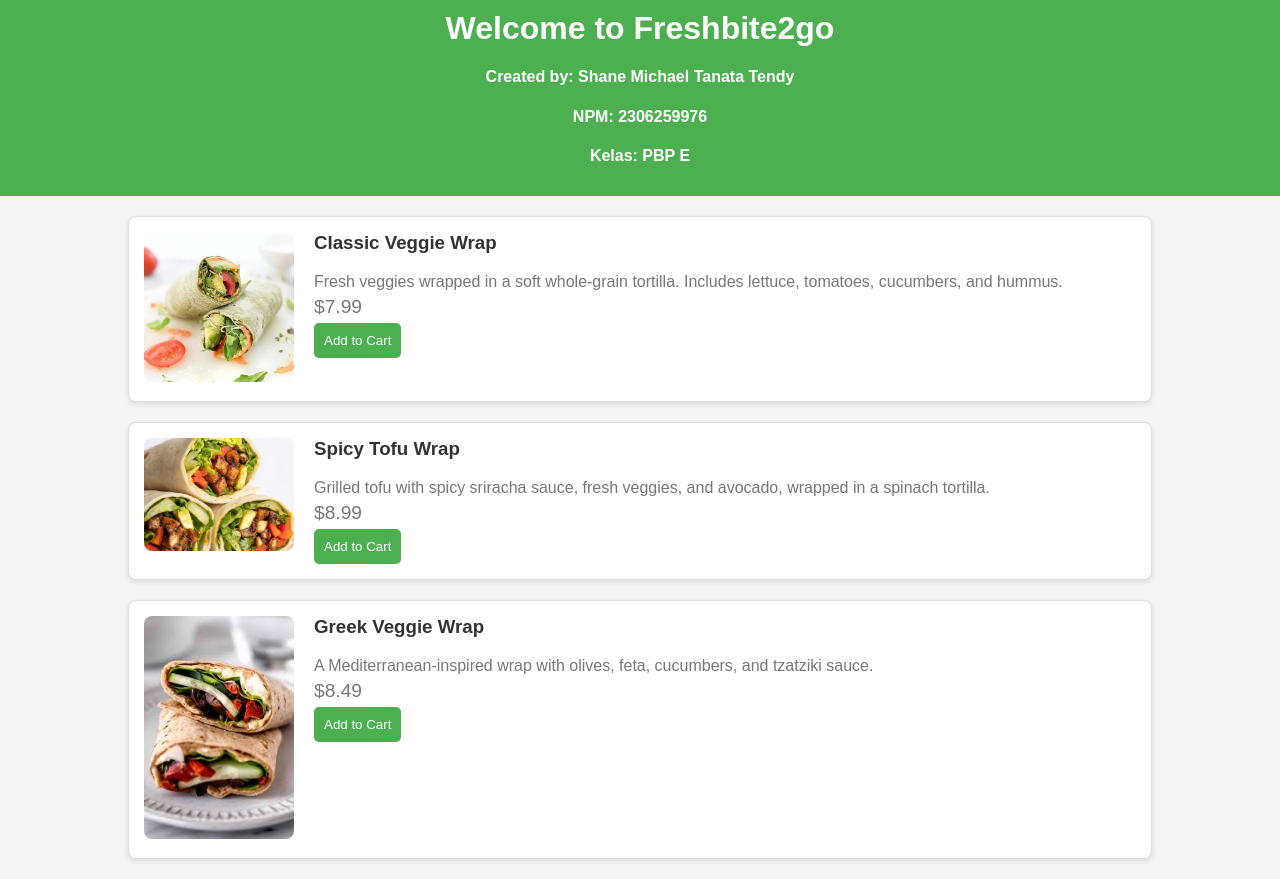
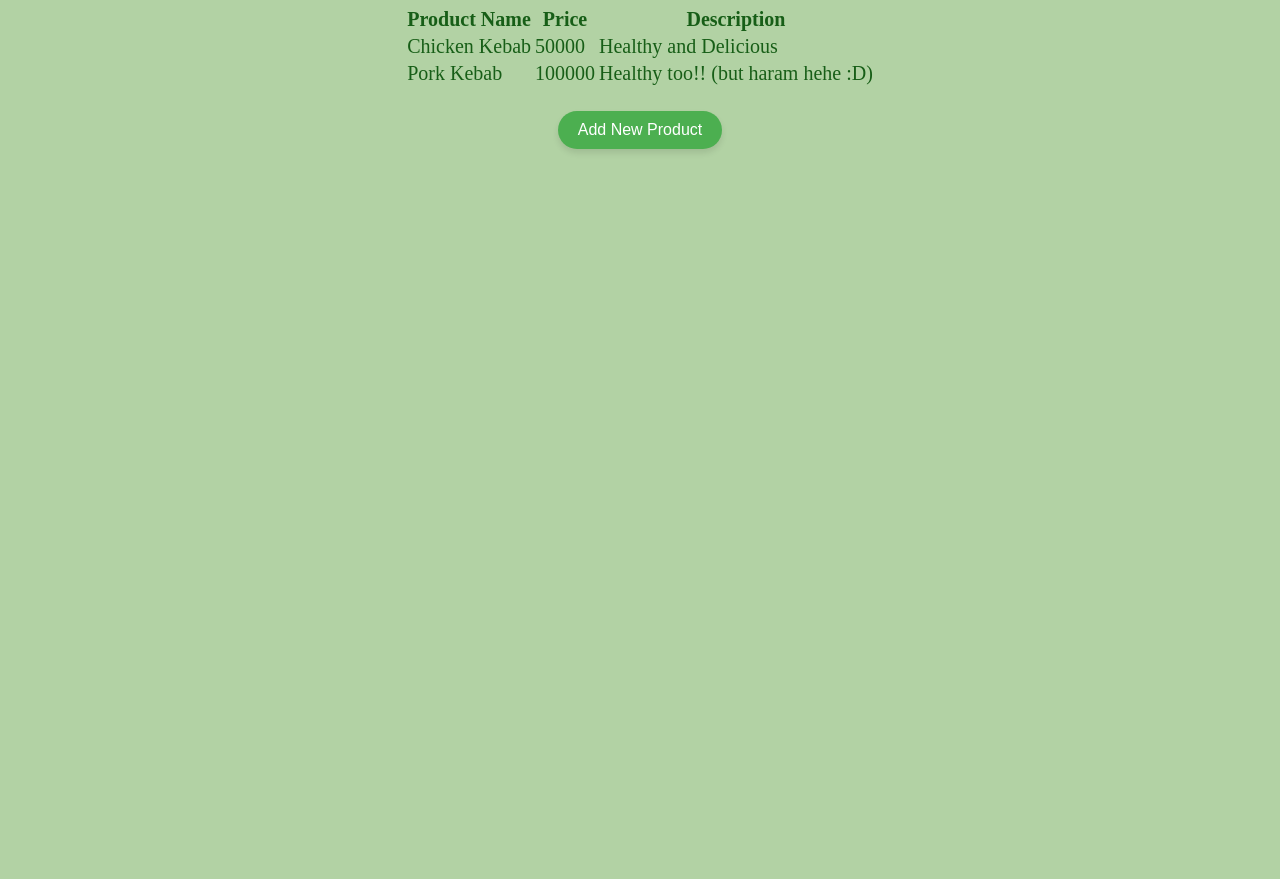
Before and after one commit to shaneemichael/fresh-bite, a Django app: page / in a window 1280 px wide. After the commit the page ends 152 px from the top, so only its background shows below. Run offline with Django 5.2, Linux system fonts and the light colour scheme; data comes from the database, SQL or seed files in the repository; both versions use the stored data as it was after the commit.

Commit message:
update freshbite

```diff
--- a/fresh_bite/settings.py
+++ b/fresh_bite/settings.py
@@ -54,7 +54,7 @@ ROOT_URLCONF = 'fresh_bite.urls'
 TEMPLATES = [
     {
         'BACKEND': 'django.template.backends.django.DjangoTemplates',
-        'DIRS': [],
+        'DIRS': [BASE_DIR / 'templates'], # Tambahkan konten baris ini
         'APP_DIRS': True,
         'OPTIONS': {
             'context_processors': [
--- a/main/models.py
+++ b/main/models.py
@@ -1,6 +1,8 @@
 from django.db import models
+import uuid
 
-class MoodEntry(models.Model):
+class ProductEntry(models.Model):
+    id = models.UUIDField(primary_key=True, default=uuid.uuid4, editable=False)
     name = models.CharField(max_length=255)
     price = models.IntegerField()
     description = models.TextField()
--- a/main/templates/main.html
+++ b/main/templates/main.html
@@ -4,117 +4,62 @@
     <meta charset="UTF-8">
     <meta name="viewport" content="width=device-width, initial-scale=1.0">
     <title>Freshbite2go - Vegetable Wraps</title>
+</head>
+<body class = "product_list">
+    {% extends 'base.html' %}
+    {% block content %}
+    {% if not product_entries %}
+    <p class = "empty-menu">Belum ada data produk pada Freshbite2go :D</p>
+    {% else %}
+    <table>
+    <tr class = "product-list">
+        <th>Product Name</th>
+        <th>Price</th>
+        <th>Description</th>
+    </tr>
+
+    {% comment %} Berikut cara memperlihatkan data mood di bawah baris ini
+    {% endcomment %}
+    {% for product_entry in product_entries %}
+    <tr class = "product-list">
+        <td>{{product_entry.name}}</td>
+        <td>{{product_entry.price}}</td>
+        <td>{{product_entry.description}}</td>
+    </tr>
+    {% endfor %}
+    </table>
+    {% endif %}
+
+    <br />
+
+    <a href="{% url 'main:create_product_entry' %}">
+    <button class = "add-product">
+    Add New Product</button>
+    </a>
+
     <style>
-        body {
-            font-family: Arial, sans-serif;
-            margin: 0;
-            padding: 0;
-            background-color: #f4f4f4;
+        .empty-menu {
+            font: sans-serif; font-size: 30px; color: #175E17;
         }
-        header {
-            background-color: #4CAF50;
-            color: white;
-            padding: 10px 0;
-            text-align: center;
+        .product_list {
+            display: flex; flex-direction: column; align-items: center; margin: 0 auto; background-color: #B2D2A4;
+            margin: 5px 20px; color: #175E17; font-size: 20px;
         }
-        h1 {
-            margin: 0;
+        .add-product {
+            background-color: #4CAF50; color: white; border: none; padding: 10px 20px; border-radius: 25px; font-size: 16px;
+            cursor: pointer; box-shadow: 0 4px 6px rgba(0, 0, 0, 0.1); transition: background-color 0.3s ease, transform 0.3s ease;
         }
-        .container {
-            width: 80%;
-            margin: 20px auto;
-        }
-        .wrap-item {
-            background-color: white;
-            border: 1px solid #ddd;
-            border-radius: 8px;
-            margin: 20px 0;
-            padding: 15px;
-            box-shadow: 0 2px 5px rgba(0, 0, 0, 0.1);
-            display: flex;
-        }
-        .wrap-image {
-            max-width: 150px;
-            margin-right: 20px;
-        }
-        .wrap-image img {
-            max-width: 100%;
-            border-radius: 8px;
-        }
-        .wrap-details {
-            flex: 1;
-        }
-        .wrap-details h3 {
-            margin-top: 0;
-            color: #333;
-        }
-        .wrap-details p {
-            margin: 5px 0;
-            color: #777;
-        }
-        .price {
-            font-size: 1.2em;
-            color: #4CAF50;
-        }
-        .add-to-cart {
-            background-color: #4CAF50;
-            color: white;
-            padding: 10px;
-            border: none;
-            border-radius: 5px;
-            cursor: pointer;
-        }
-        .add-to-cart:hover {
-            background-color: #45a049;
+        .add-product:hover {
+            background-color: #45a049; /* Change background color when hovered */
+            transform: translateY(-3px); /* Slightly lift the button */
+          }
+        .add-product:focus,
+        .add-product:active {
+        outline: none; /* Remove default focus outline */
+        box-shadow: 0 6px 10px rgba(0, 0, 0, 0.2); /* Add a stronger shadow on click */
+        transform: translateY(-2px); /* Make it pop when clicked */
         }
     </style>
-</head>
-<body>
-
-<header>
-    <h1>Welcome to Freshbite2go</h1>
-    <h4>Created by: Shane Michael Tanata Tendy</h4>
-    <h4>NPM: 2306259976</h4>
-    <h4>Kelas: PBP E</h4>
-</header>
-
-<div class="container">
-    <div class="wrap-item">
-        <div class="wrap-image">
-            <img src="https://github.com/shaneemichael/fresh-bite/blob/main/components/classic_veggie_wraps.jpg?raw=true" alt="Classic Veggie Wrap">
-        </div>
-        <div class="wrap-details">
-            <h3>Classic Veggie Wrap</h3>
-            <p>Fresh veggies wrapped in a soft whole-grain tortilla. Includes lettuce, tomatoes, cucumbers, and hummus.</p>
-            <p class="price">$7.99</p>
-            <button class="add-to-cart">Add to Cart</button>
-        </div>
-    </div>
-
-    <div class="wrap-item">
-        <div class="wrap-image">
-            <img src="https://github.com/shaneemichael/fresh-bite/blob/main/components/spicy_tofu_wraps.jpg?raw=true" alt="Spicy Tofu Wrap">
-        </div>
-        <div class="wrap-details">
-            <h3>Spicy Tofu Wrap</h3>
-            <p>Grilled tofu with spicy sriracha sauce, fresh veggies, and avocado, wrapped in a spinach tortilla.</p>
-            <p class="price">$8.99</p>
-            <button class="add-to-cart">Add to Cart</button>
-        </div>
-    </div>
-
-    <div class="wrap-item">
-        <div class="wrap-image">
-            <img src="https://github.com/shaneemichael/fresh-bite/blob/main/components/greek_veggie_wraps.jpeg?raw=true" alt="Greek Veggie Wrap">
-        </div>
-        <div class="wrap-details">
-            <h3>Greek Veggie Wrap</h3>
-            <p>A Mediterranean-inspired wrap with olives, feta, cucumbers, and tzatziki sauce.</p>
-            <p class="price">$8.49</p>
-            <button class="add-to-cart">Add to Cart</button>
-        </div>
-    </div>
-</div>
-
+{% endblock content %}
 </body>
 </html>
--- a/main/urls.py
+++ b/main/urls.py
@@ -1,8 +1,13 @@
 from django.urls import path
-from main.views import show_main
+from main.views import show_main, create_product_entry, show_xml, show_json, show_xml_by_id, show_json_by_id
 
 app_name = 'main'
 
 urlpatterns = [
     path('', show_main, name='show_main'),
+    path('create-product-entry', create_product_entry, name='create_product_entry'),
+    path('xml/', show_xml, name='show_xml'),
+    path('json/', show_json, name='show_json'),
+    path('xml/<str:id>/', show_xml_by_id, name='show_xml_by_id'),
+    path('json/<str:id>/', show_json_by_id, name='show_json_by_id'),
 ]
--- a/main/views.py
+++ b/main/views.py
@@ -1,11 +1,47 @@
-from django.shortcuts import render
+from django.shortcuts import render, redirect
+from main.forms import ProductEntryForm
+from main.models import ProductEntry
+from django.http import HttpResponse
+from django.core import serializers
 
 # Create your views here.
+
 def show_main(request):
+    product_entries = ProductEntry.objects.all()
+
     context = {
         'app_name' : 'freshbite2go',
         'name': 'Shane Michael Tanata Tendy',
-        'class': 'PBP E'
+        'class': 'PBP E',
+        'product_entries': product_entries
     }
 
     return render(request, "main.html", context)
+
+
+def create_product_entry(request):
+    form = ProductEntryForm(request.POST or None)
+
+    if form.is_valid() and request.method == "POST":
+        form.save()
+        return redirect('main:show_main')
+
+    context = {'form': form}
+    return render(request, "create_product_entry.html", context)
+
+
+def show_xml(request):
+    data = ProductEntry.objects.all()
+    return HttpResponse(serializers.serialize("xml", data), content_type="application/xml")
+
+def show_json(request):
+    data = ProductEntry.objects.all()
+    return HttpResponse(serializers.serialize("json", data), content_type='application/json')
+
+def show_xml_by_id(request, id):
+    data = ProductEntry.objects.filter(pk=id)
+    return HttpResponse(serializers.serialize("xml", data), content_type="application/xml")
+
+def show_json_by_id(request, id):
+    data = ProductEntry.objects.filter(pk=id)
+    return HttpResponse(serializers.serialize("json", data), content_type="application/json")
--- /dev/null
+++ b/templates/base.html
@@ -0,0 +1,13 @@
+{% load static %}
+<!DOCTYPE html>
+<html lang="en">
+  <head>
+    <meta charset="UTF-8" />
+    <meta name="viewport" content="width=device-width, initial-scale=1.0" />
+    {% block meta %} {% endblock meta %}
+  </head>
+
+  <body>
+    {% block content %} {% endblock content %}
+  </body>
+</html>
```
Also changed, not shown: main/forms.py (added, +7 -0 lines), main/templates/create_product_entry.html (added, +87 -0 lines), README.md, components/show_json.png (added), components/show_json_by_id.png (added), components/show_xml.png (added), components/show_xml_by_id.png (added), db.sqlite3, main/migrations/0001_initial.py (added).
